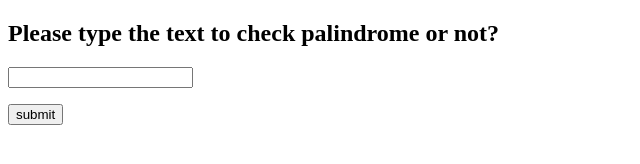
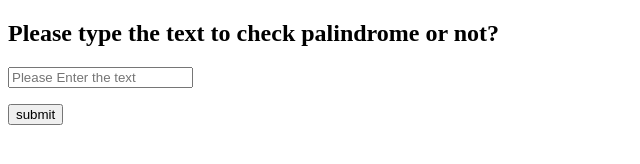
Before and after one commit to Sudheer023/Palindrome_javascript, a plain HTML site: page index.html in a window 1280 px wide. Shown: the whole page, without its empty margins (0-640 px from the left). Drawn offline with Linux system fonts and the light colour scheme.

Commit message:
added placehoder

```diff
--- a/index.html
+++ b/index.html
@@ -7,7 +7,7 @@
 </head>
 <body>
 <h2>Please type the text to check palindrome or not?</h2>
-    <input type="text" id="text"/>
+    <input type="text" id="text" placeholder="Please Enter the text"/>
     <p id="answer"></p>
     <button type="submit" onclick="submitq()">submit</button>
     <script src="./index.js">
```
